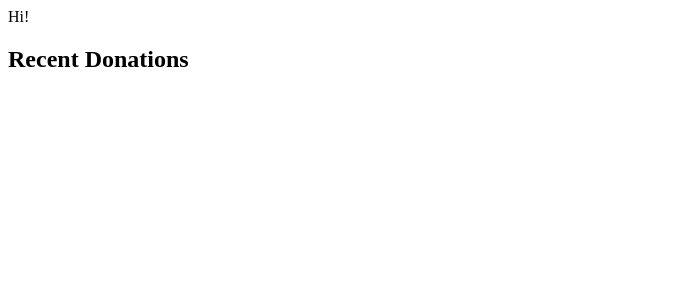
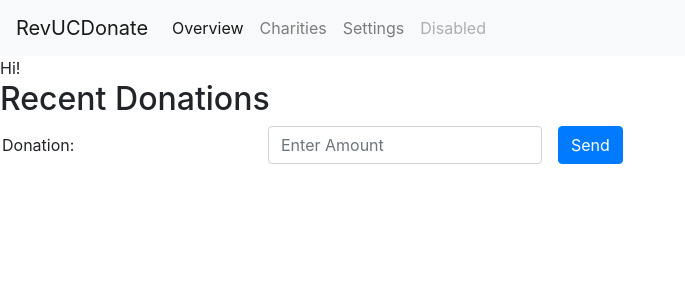
Before and after one commit to TWarn377/RevUCCharity, a Flask app: page / in a window 1280 px wide. Shown: the top 300 px of the page, without its empty margins (0-685 px from the left). Run offline with Flask 2, Linux system fonts and the light colour scheme; some libraries are stand-ins or nearby versions.

Commit message:
Change to bootstrap layout - added donation button

```diff
--- a/app.py
+++ b/app.py
@@ -2,7 +2,7 @@
 import json
 from flask import Flask, request, render_template
 
-app = Flask(__name__)
+app = Flask(__name__, static_url_path='/static')
 
 donations = [
 ]
@@ -22,3 +22,10 @@ def donate():
     donations.append(entry)
 
     return json.dumps({'status': 'successful'})
+
+@app.route('/login', methods=['POST' ,])
+def login():
+    pass
+
+if __name__ == '__main__':
+    app.run(debug=True)
--- a/templates/index.html
+++ b/templates/index.html
@@ -1,13 +1,80 @@
-<html>
+<!DOCTYPE html>
+<html lang="en">
 <head>
+<title>RevUC Charity</title>
+<link rel="stylesheet" href="https://stackpath.bootstrapcdn.com/bootstrap/4.2.1/css/bootstrap.min.css" integrity="sha384-GJzZqFGwb1QTTN6wy59ffF1BuGJpLSa9DkKMp0DgiMDm4iYMj70gZWKYbI706tWS" crossorigin="anonymous">
 </head>
+<!-- <LINK href="{{ url_for('static', filename='styles/indexStyle.css') }}" title="compact" rel="stylesheet" type="text/css"> -->
 <body>
-Hi!
-<h2>Recent Donations</h2>
-<ul>
-{% for d in donations %}
-	<li>{{ d.timestamp}} - ${{ d.change }}</li>
-{% endfor %}
-</ul>
+<nav class="navbar navbar-expand-lg navbar-light bg-light">
+  <a class="navbar-brand" href="#">RevUCDonate</a>
+  <button class="navbar-toggler" type="button" data-toggle="collapse" data-target="#navbarNav" aria-controls="navbarNav" aria-expanded="false" aria-label="Toggle navigation">
+    <span class="navbar-toggler-icon"></span>
+  </button>
+  <div class="collapse navbar-collapse" id="navbarNav">
+    <ul class="navbar-nav">
+      <li class="nav-item active">
+        <a class="nav-link" href="#">Overview <span class="sr-only">(current)</span></a>
+      </li>
+      <li class="nav-item">
+        <a class="nav-link" href="#">Charities</a>
+      </li>
+      <li class="nav-item">
+        <a class="nav-link" href="#">Settings</a>
+      </li>
+      <li class="nav-item">
+        <a class="nav-link disabled" href="#" tabindex="-1" aria-disabled="true">Disabled</a>
+      </li>
+    </ul>
+  </div>
+</nav>
+
+<!--
+<div class = "header">
+    <a href ="index.html"> <img id = "logoImg" src = "images/logos/logo1.png"></a>
+
+    <ul id = "menu">
+      <li><a href = "index.html" class = "MenuLink"> Overview </a></li>
+      <li><a href = "" class = "MenuLink"> Charities </a></li>
+      <li><a href = "" class = "MenuLink"> Settings </a></li>
+    </ul>
+
+
+    <form  id = "login" action="/login" method="post">
+      Username: <br>
+      <input type="text" name="username"></br>
+      Password: <br>
+      <input type = "text" name = "Password"></br>
+      <input type = "submit" value = "Login">
+
+    </form>
+</div>
+-->
+
+<div id = "content">
+	Hi!
+	<h2>Recent Donations</h2>
+	<ul class ="list-group">
+	{% for d in donations %}
+		<li class = "list-group-item">{{ d.username }} - ${{ d.amount}}</li>
+	{% endfor %}
+	</ul>
+
+  <form class="form-inline">
+  <div class="form-group mb-2">
+    <label for="Donation" class="sr-only">Donation</label>
+    <input type="text" readonly class="form-control-plaintext" id="Donation" value="Donation:">
+  </div>
+  <div class="form-group mx-sm-3 mb-2">
+    <label for="inputPassword2" class="sr-only">Amount:</label>
+    <input type="text" class="form-control" id="inputDonation" placeholder="Enter Amount">
+  </div>
+  <button type="submit" class="btn btn-primary mb-2">Send</button>
+</form>
+
+</div>
+<script src="https://code.jquery.com/jquery-3.3.1.slim.min.js" integrity="sha384-q8i/X+965DzO0rT7abK41JStQIAqVgRVzpbzo5smXKp4YfRvH+8abtTE1Pi6jizo" crossorigin="anonymous"></script>
+<script src="https://cdnjs.cloudflare.com/ajax/libs/popper.js/1.14.6/umd/popper.min.js" integrity="sha384-wHAiFfRlMFy6i5SRaxvfOCifBUQy1xHdJ/yoi7FRNXMRBu5WHdZYu1hA6ZOblgut" crossorigin="anonymous"></script>
+<script src="https://stackpath.bootstrapcdn.com/bootstrap/4.2.1/js/bootstrap.min.js" integrity="sha384-B0UglyR+jN6CkvvICOB2joaf5I4l3gm9GU6Hc1og6Ls7i6U/mkkaduKaBhlAXv9k" crossorigin="anonymous"></script>
 </body>
 </html>
```
Also changed, not shown: index.html (+6 -3 lines), static/styles/indexStyle.css (renamed from indexStyle.css, +20 -4 lines), styles/indexStyle.css (deleted, +0 -60 lines), README.md, static/images/logos/logo1.png (renamed from images/logos/logo1.png), static/images/struct/background1.jpg (renamed from images/struct/background1.jpg).
